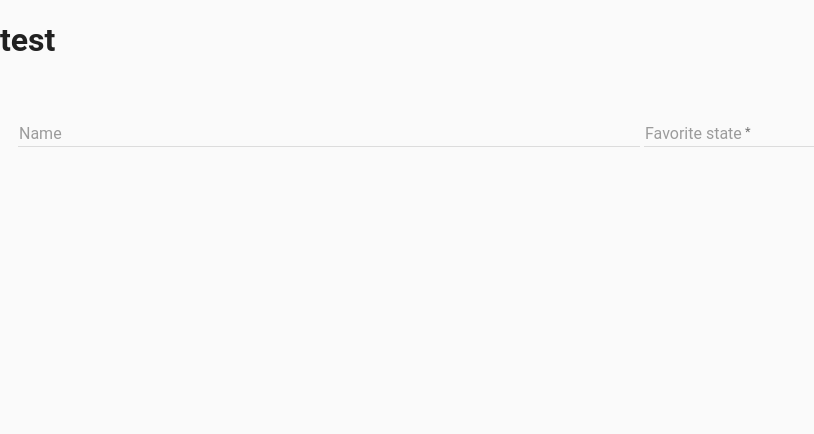
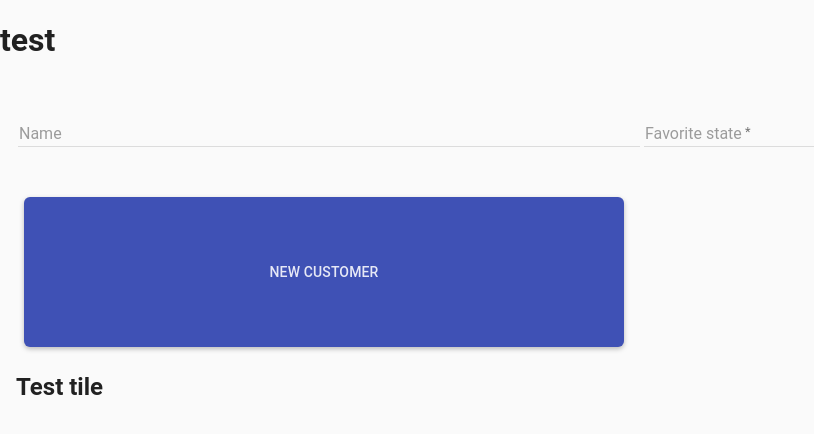
Before and after one commit to rgravem/ngmaterial, a website: page index.html in a window 1280 px wide. Shown: the whole page, without its empty margins (0-814 px from the left). Drawn offline with Linux system fonts and the light colour scheme.

Commit message:
style sheet

```diff
--- a/index.html
+++ b/index.html
@@ -3,6 +3,7 @@
   <head>
     <meta charset="utf-8">
     <link rel="stylesheet" href="styles/angular-material.min.css">
+    <link rel="stylesheet" href="styles/style.css">
     <script src="vendors/angular.min.js" charset="utf-8"></script>
     <script src="vendors/angular-animate.min.js" charset="utf-8"></script>
     <script src="vendors/angular-aria.min.js" charset="utf-8"></script>
@@ -44,6 +45,8 @@
             </md-autocomplete>
           </div>
         </form>
+        <md-button id="newCustomer" class="md-raised md-primary">New Customer</md-button>
+        <h2>Test tile</h2>
       </md-content>
     </div>
 
--- /dev/null
+++ b/styles/style.css
@@ -0,0 +1,5 @@
+#newCustomer {
+  height: 150px;
+  width: 600px;
+  border-radius: 6px;
+}
```
